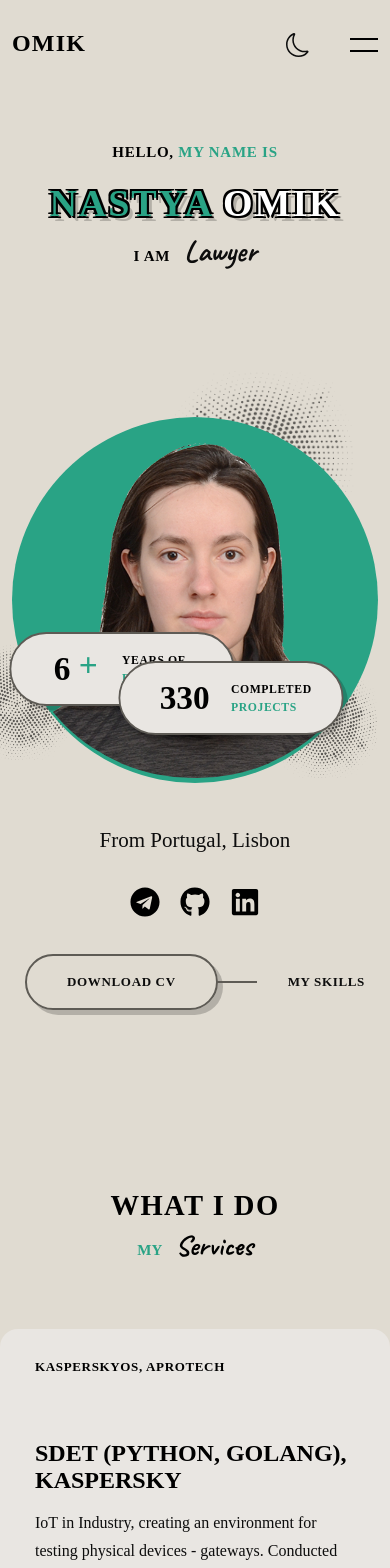
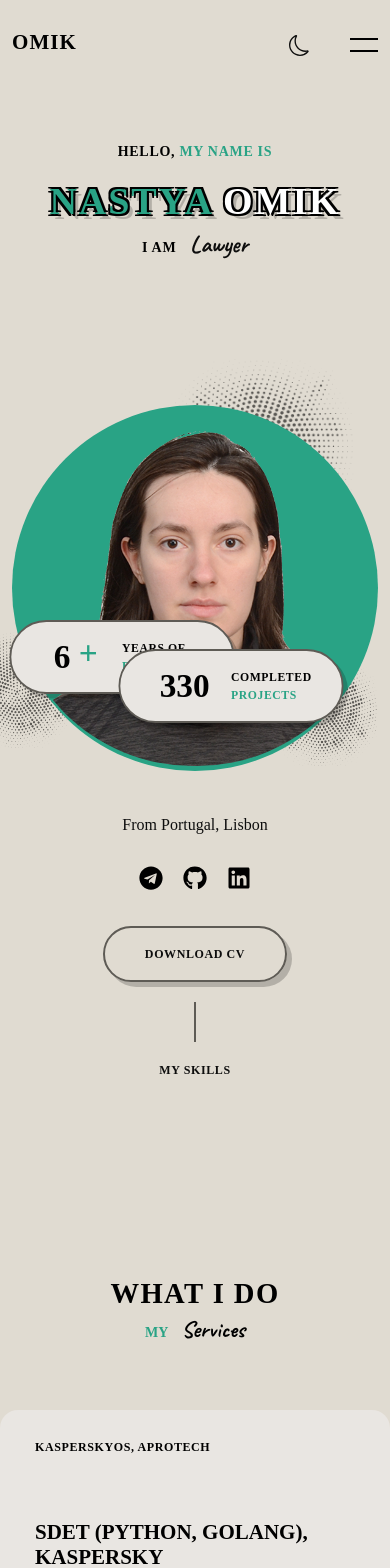
Before and after one commit to permikov/permikov.github.io, a React (Create React App) app: page /#home in a window 390 px wide. Shown: the top 1568 px of the page. Built offline with nearby package versions, Linux system fonts and the light colour scheme.

Commit message:
Add adapting for molile

```diff
--- a/src/index.css
+++ b/src/index.css
@@ -76,3 +76,77 @@
     justify-self: start;
   }
 }
+
+@media screen and (max-width: 1200px) {
+  :root {
+    --h2-font-size: 24px;
+    --h3-font-size: 23px;
+    --h4-font-size: 21px;
+    --h5-font-size: 20px;
+    --largest-font-size: 19px;
+    --larger-font-size: 18px;
+    --large-font-size: 16px;
+    --normal-font-size: 15px;
+    --small-font-size: 14px;
+    --smaller-font-size: 13px;
+    --tiny-font-size: 12px;
+  }
+
+  .container {
+    max-width: 740px;
+  }
+
+  .home__btns {
+    flex-direction: column;
+    align-items: center;
+    row-gap: 60px;
+  }
+
+  .hero__link::before {
+    left: 50%;
+    top: -72%;
+    transform: translateX(-50%);
+    width: 2px;
+    height: 40px;
+  }
+
+  .skills__container,
+  .portfolio__container,
+  .pricing__container,
+  .blog__container {
+    gap: 30px;
+  }
+
+  .portfolio__img {
+    height: 200px;
+  }
+
+  .resumer__container {
+    grid-template-columns: 1fr;
+    row-gap: 40px;
+  }
+
+  .resume__icon {
+    width: 40px;
+    height: 40px;
+  }
+
+  .contact__form-group {
+    grid-template-columns: 1fr;
+    row-gap: 0;
+  }
+
+  .contact__card-icon {
+    font-size: var(--large-font-size);
+    width: 42px;
+    height: 42px;
+  }
+
+  .contact__card-icon::after {
+    width: 32px;
+  }
+
+  .contact__card {
+    padding-left: 100px;
+  }
+}
```
